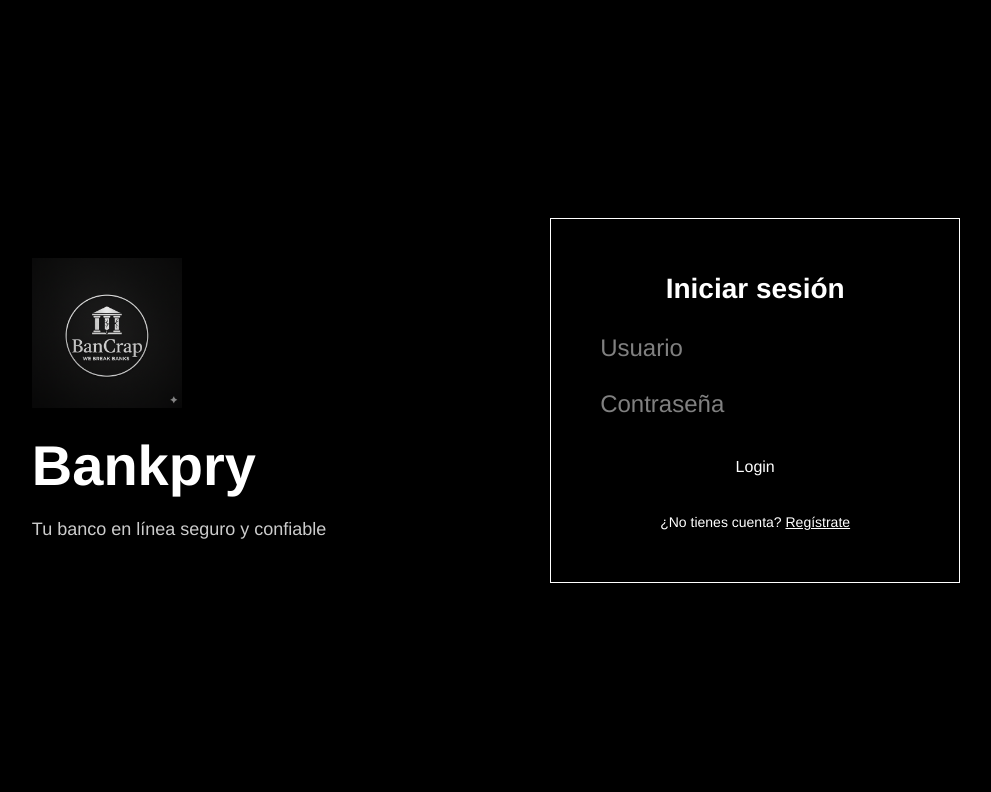
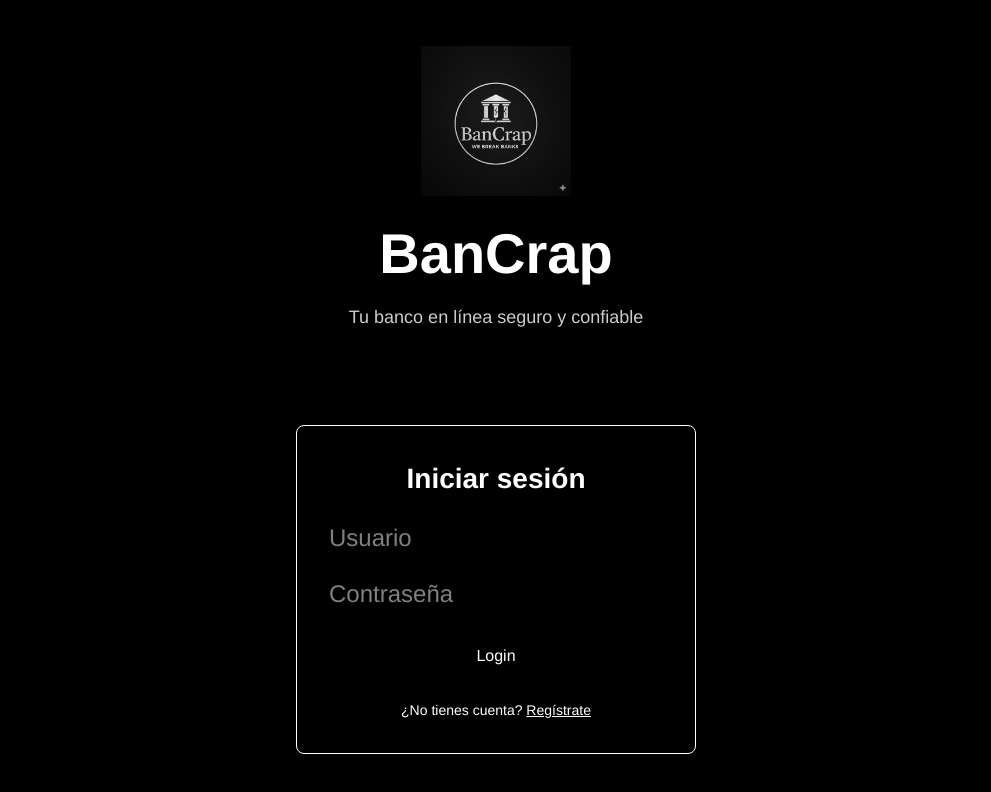
Before and after one commit to JosueTorresN/bankpry, a Next.js app: page /login in a window 1280 px wide. Shown: the top 792 px of the page, without its empty margins (144-1135 px from the left). Built offline with nearby package versions, Linux system fonts and the light colour scheme.

Commit message:
Mock iniciar sesion

```diff
--- a/src/app/login/Login.module.css
+++ b/src/app/login/Login.module.css
@@ -5,7 +5,7 @@
 /* Contenedor principal de la página */
 .container {
   display: flex;
-  flex-direction: column; /* Apila la sección de bienvenida y el login verticalmente */
+  flex-direction: column-reverse; /* Apila la sección de bienvenida y el login verticalmente */
   align-items: center; /* Centra todo horizontalmente */
   justify-content: center; /* Centra el contenido en el medio de la pantalla */
   min-height: 100vh; /* Ocupa al menos toda la altura de la pantalla */
@@ -48,16 +48,16 @@
 /* Usamos 992px como punto de quiebre para un layout de escritorio */
 @media (min-width: 992px) {
   .container {
-    flex-direction: row; /* Cambia a un layout horizontal (lado a lado) */
+    flex-direction: column; /* Cambia a un layout horizontal (lado a lado) */
     justify-content: space-evenly; /* Distribuye el espacio entre los dos elementos */
     gap: 5rem; /* Aumenta el espacio entre la info y el login */
   }
 
   /* Alineamos el texto de la sección de bienvenida a la izquierda */
-  .container > div:first-child {
+  /* .container > div:first-child {
     align-items: flex-start;
     text-align: left;
-  }
+  } */
 
   .app_title {
     font-size: 3.5rem; /* Hacemos el título más grande en escritorio */
--- a/src/app/login/page.tsx
+++ b/src/app/login/page.tsx
@@ -1,9 +1,45 @@
+// Indica que este es un Componente de Cliente para poder usar hooks como useState
+"use client";
+
+import { useState } from 'react';
 import Login from "@/components/forms/login/login";
 import Image from "next/image";
-import styles from "./Login.module.css"
+import styles from "./Login.module.css";
 
 export default function Home() {
+  // 1. Estado para saber si el usuario ha iniciado sesión
+  const [isLoggedIn, setIsLoggedIn] = useState(false);
+  const [username, setUsername] = useState('');
 
+  // 2. Función que se ejecutará cuando el login sea exitoso
+  // El componente Login llamará a esta función con el nombre de usuario.
+  const handleLoginSuccess = (user: any) => {
+    setUsername(user);
+    setIsLoggedIn(true);
+  };
+
+  // 3. Función para simular el cierre de sesión
+  const handleLogout = () => {
+    setIsLoggedIn(false);
+    setUsername('');
+  };
+
+  // 4. Si el usuario ya inició sesión, muestra una bienvenida
+  if (isLoggedIn) {
+    return (
+      <div className={styles.container}>
+        <div className={styles.welcome_container}>
+          <h1 className={styles.app_title}>¡Bienvenido, {username}!</h1>
+          <p className={styles.app_description}>Has iniciado sesión correctamente.</p>
+          <button onClick={handleLogout} className={styles.logout_button}>
+            Cerrar Sesión
+          </button>
+        </div>
+      </div>
+    );
+  }
+
+  // 5. Si no, muestra la pantalla de login
   return (
     <div className={styles.container}>
       <div>
@@ -14,10 +50,11 @@ export default function Home() {
           height={150}
           className={styles.logo_image}
         />
-            <h1 className={styles.app_title}>Bankpry</h1>
+        <h1 className={styles.app_title}>BanCrap</h1>
         <p className={styles.app_description}>Tu banco en línea seguro y confiable</p>
       </div>
-      <Login />
+      {/* Pasamos la función como prop al componente Login */}
+      <Login onLoginSuccess={handleLoginSuccess} />
     </div>
   );
 }
--- a/src/components/forms/login/Login.module.css
+++ b/src/components/forms/login/Login.module.css
@@ -17,7 +17,8 @@
     width: 100%;
     max-width: 400px;
     padding: 2rem;
-  border: 1px solid rgba(0, 0, 0, 0.1);
+    border-color: var(--font-color);
+    border-width: 1px;
     border-radius: 0.5rem;
 }
 
@@ -44,7 +45,7 @@
     padding: 0.75rem 1.5rem;
     font-size: 1rem;
     cursor: pointer;
-  border: 1px solid transparent;
+    border: 1px solid transparent var(--font-color);
     border-radius: 0.375rem;
 }
 
@@ -58,3 +59,29 @@
     font-weight: 500;
     text-decoration: underline;
 }
+
+/* Añade esto al final de tu archivo Login.module.css */
+
+.error_message {
+    color: #e53e3e; /* Un color rojo para el error */
+    background-color: #fed7d7; /* Un fondo rojo claro */
+    border: 1px solid #e53e3e;
+    padding: 0.75rem;
+    border-radius: 0.375rem;
+    text-align: center;
+    font-size: 0.875rem;
+}
+
+.welcome_container {
+    text-align: center;
+}
+
+.logout_button {
+    margin-top: 1.5rem;
+    padding: 0.75rem 2rem;
+    font-size: 1rem;
+    cursor: pointer;
+    border-radius: 0.375rem;
+    border: 1px solid;
+    /* Puedes añadir más estilos para que coincida con tu tema */
+}
--- a/src/components/forms/login/login.tsx
+++ b/src/components/forms/login/login.tsx
@@ -1,36 +1,73 @@
-// components/forms/login.jsx
+// components/forms/login/login.jsx
+"use client";
 
+import { useState } from 'react';
 import Link from "next/link";
-// El nombre del import (en este caso 'style') puede ser el que quieras, pero 'styles' es la convención.
 import styles from "./Login.module.css";
 
-export default function Login() {
+// 1. Recibimos 'onLoginSuccess' como una prop
+interface LoginProps {
+  onLoginSuccess: (username: string) => void;
+}
+
+export default function Login({ onLoginSuccess }: LoginProps) {
+  // 2. Estados para los campos del formulario y el mensaje de error
+  const [username, setUsername] = useState('');
+  const [password, setPassword] = useState('');
+  const [error, setError] = useState('');
+
+  // 3. Función que se ejecuta al enviar el formulario
+  interface SubmitEvent extends React.FormEvent<HTMLFormElement> {}
+
+  interface Credentials {
+    username: string;
+    password: string;
+  }
+
+  const handleSubmit = (event: SubmitEvent): void => {
+    event.preventDefault(); // Evita que la página se recargue
+    setError(''); // Limpia errores anteriores
+
+    // 4. Lógica de autenticación MOCK (simulada)
+    // Comprueba si el usuario y la contraseña son correctos (puedes cambiarlos)
+    const credentials: Credentials = { username, password };
+
+    if (credentials.username === 'admin' && credentials.password === '1234') {
+      // Si son correctos, llama a la función del componente padre
+      onLoginSuccess(credentials.username);
+    } else {
+      // Si no, muestra un mensaje de error
+      setError('Usuario o contraseña incorrectos.');
+    }
+  };
+
   return (
-    // Antes: className="login-container"
-    // Ahora: className={styles.login_container}
-    <main className={styles.login_container}>
-      <form className={styles.login_form} aria-label="Login form">
+    // 5. Vinculamos la función handleSubmit al evento onSubmit del formulario
+    <form className={styles.login_form} onSubmit={handleSubmit}>
       <h1 className={styles.login_title}>Iniciar sesión</h1>
 
-        <label htmlFor="username" className={styles.sr_only}>
-          Usuario
-        </label>
+      {/* Mensaje de error que solo aparece si hay un error */}
+      {error && <p className={styles.error_message}>{error}</p>}
+
+      <label htmlFor="username" className={styles.sr_only}>Usuario</label>
       <input
         type="text"
-          name="username"
         id="username"
         placeholder="Usuario"
+        // 6. Controlamos el valor del input con el estado
+        value={username}
+        onChange={(e) => setUsername(e.target.value)}
         required
       />
 
-        <label htmlFor="password" className={styles.sr_only}>
-          Contraseña
-        </label>
+      <label htmlFor="password" className={styles.sr_only}>Contraseña</label>
       <input
         type="password"
-          name="password"
         id="password"
         placeholder="Contraseña"
+        // 7. Controlamos el valor del input con el estado
+        value={password}
+        onChange={(e) => setPassword(e.target.value)}
         required
       />
 
@@ -39,12 +76,8 @@ export default function Login() {
       </button>
 
       <p className={styles.register_text}>
-          ¿No tienes cuenta?{" "}
-          <Link href="#" className={styles.link}>
-            Regístrate
-          </Link>
+        ¿No tienes cuenta? <Link href="#" className={styles.link}>Regístrate</Link>
       </p>
     </form>
-    </main>
   );
 }
```
Lines whose indentation alone changed are shown as unchanged.
